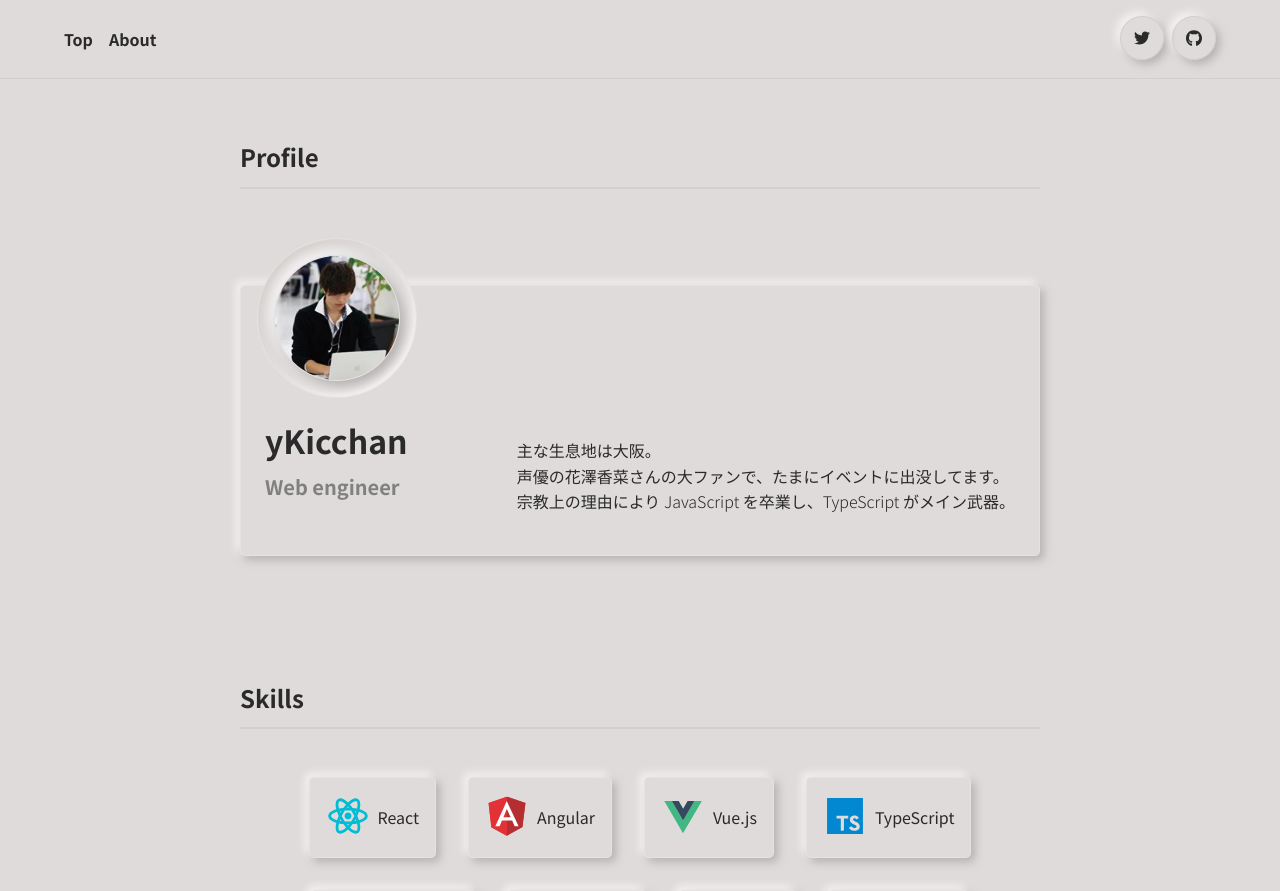
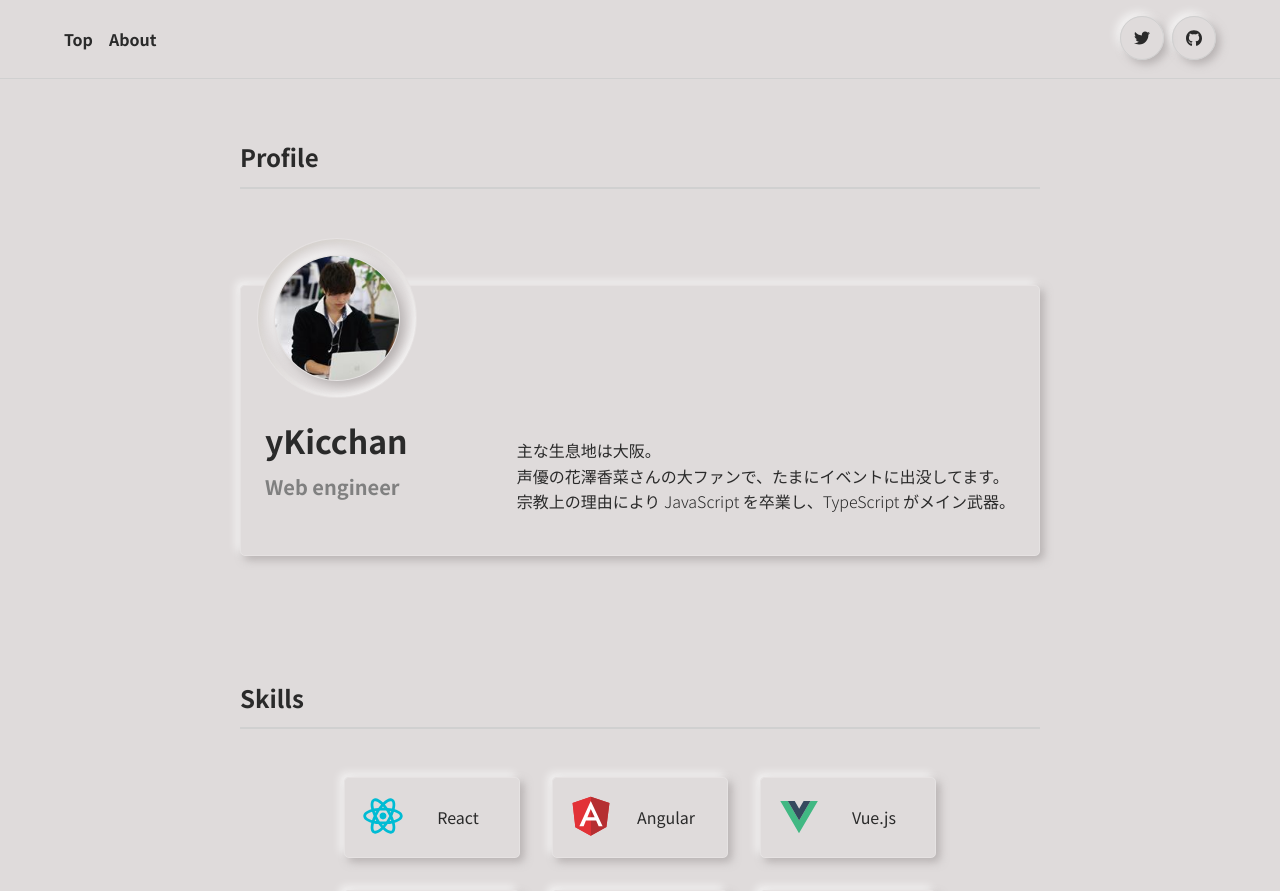
Before and after one commit to yKicchan/BLOG, a Next.js app: page /about in a window 1280 px wide. Shown: the top 891 px of the page. Built offline with nearby package versions, Linux system fonts and the light colour scheme.

Commit message:
fix: SkillCardの幅を揃える

```diff
--- a/src/components/molecules/SkillCard/styles.module.scss
+++ b/src/components/molecules/SkillCard/styles.module.scss
@@ -1,12 +1,13 @@
 .component {
   display: inline-flex;
-  justify-content: center;
   align-items: center;
-
   padding: 1rem !important;
+  width: 11rem;
 
   dd {
     margin-left: 8px;
+    display: block;
+    flex: 1 0 auto;
   }
 }
 
```
